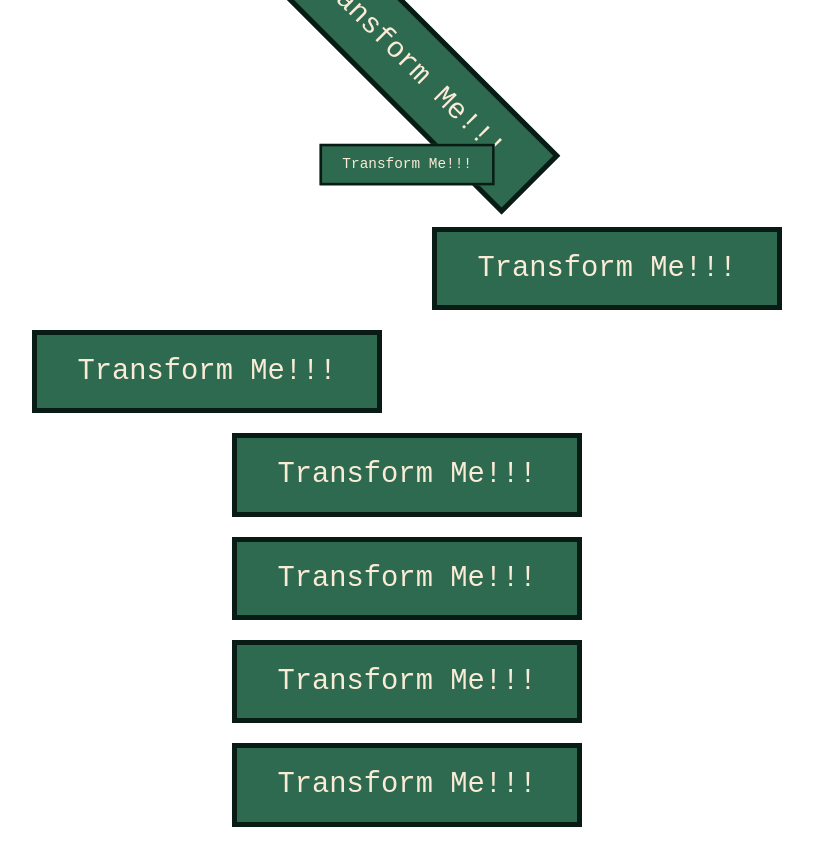
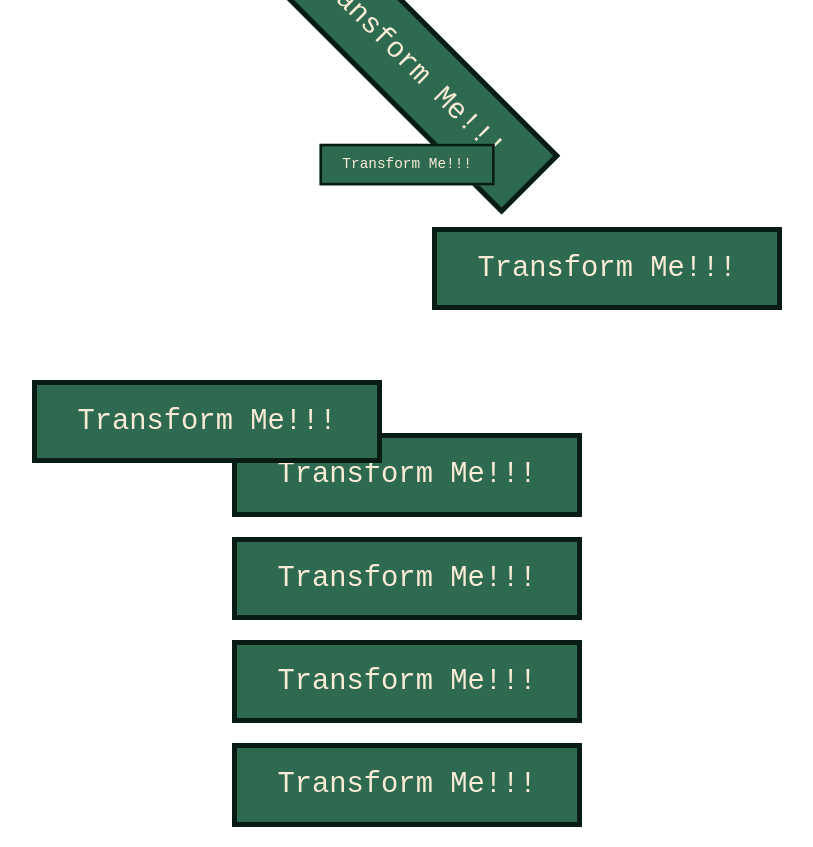
Before and after one commit to ADGWarnasooriya/Web-Udemy-CSS, a plain HTML site: page Transform.html in a window 1280 px wide. Shown: the whole page, without its empty margins (233-1046 px from the left). Drawn offline with Linux system fonts and the light colour scheme.

Commit message:
transform: translate(-200px, 50px);

```diff
--- a/Transform.css
+++ b/Transform.css
@@ -24,5 +24,5 @@ section:first-of-type h1:nth-last-of-type(2) {
 }
 
 section:first-of-type h1:nth-last-of-type(1) {
-	transform: translateX(-200px);
+	transform: translate(-200px, 50px);
 }
```
